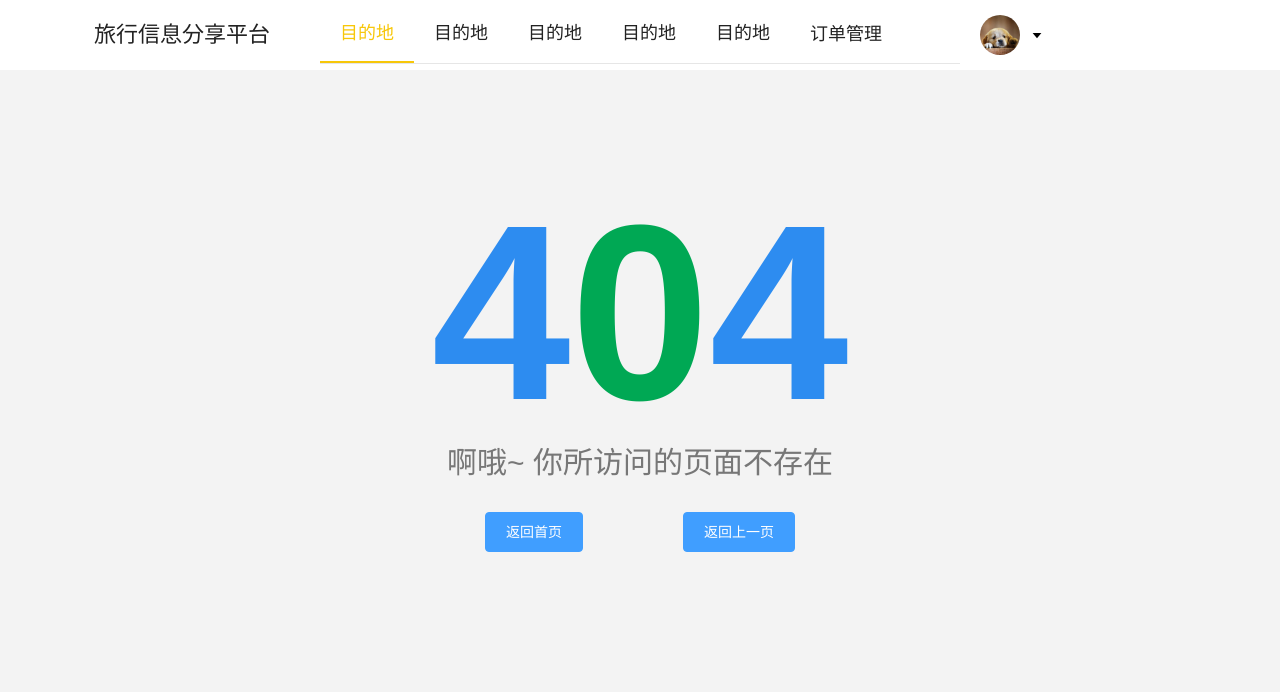
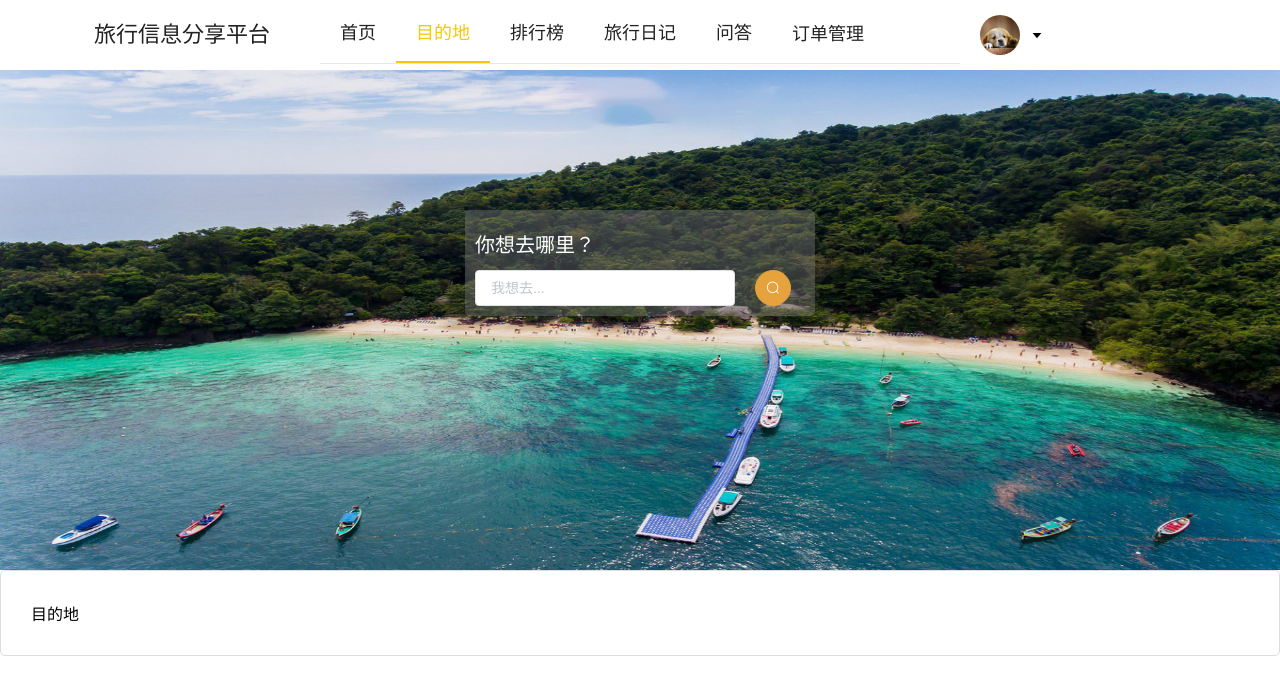
Before and after one commit to luckljq/travelWeb, a Vue app: page /destination in a window 1280 px wide. Before the commit this address led to /404. Shown: the top 692 px of the page. Built offline with nearby package versions, Linux system fonts and the light colour scheme; a small style sheet from the web is missing.

Commit message:
初始化：初始化页面，开始制作目的地页面

```diff
--- a/src/components/common/Header.vue
+++ b/src/components/common/Header.vue
@@ -9,16 +9,16 @@
                 </el-col>
                 <el-col :span="12">
                     <el-menu class="el-menu-demo"
-                             :default-active="activeIndex"
+                             :default-active="onRoutes"
                              mode="horizontal"
                              text-color="#222222"
                              active-text-color="#F7C709"
                              @select="handleSelect" router>
-                        <el-menu-item index="dashboard" style="font-size: 18px">目的地</el-menu-item>
-                        <el-menu-item index="2" style="font-size: 18px">目的地</el-menu-item>
-                        <el-menu-item index="3" style="font-size: 18px">目的地</el-menu-item>
-                        <el-menu-item index="4" style="font-size: 18px">目的地</el-menu-item>
-                        <el-menu-item index="5" style="font-size: 18px">目的地</el-menu-item>
+                        <el-menu-item index="dashboard" style="font-size: 18px">首页</el-menu-item>
+                        <el-menu-item index="destination" style="font-size: 18px">目的地</el-menu-item>
+                        <el-menu-item index="rankingList" style="font-size: 18px">排行榜</el-menu-item>
+                        <el-menu-item index="diary" style="font-size: 18px">旅行日记</el-menu-item>
+                        <el-menu-item index="questions" style="font-size: 18px">问答</el-menu-item>
                         <el-menu-item index="6" style="font-size: 18px"><a href="https://www.ele.me" target="_blank">订单管理</a></el-menu-item>
                     </el-menu>
                 </el-col>
@@ -55,6 +55,9 @@
         computed: {
             username() {
                 return this.$store.getters.getUser.username;
+            },
+            onRoutes(){
+                return this.$route.path.replace('/','');
             }
         },
         methods: {
--- a/src/components/page/Dashboard.vue
+++ b/src/components/page/Dashboard.vue
@@ -1,7 +1,6 @@
 <template>
     <div>
-        <div class="header-box">
-        </div>
+
         <div class="container">
             <el-row :gutter="20">
                 <el-col :span="8">
@@ -235,12 +234,6 @@
 
 
 <style scoped>
-    .header-box {
-        background: url("../../assets/img/header.jpg") no-repeat;
-        background-size: 100% 100%;
-        width: 100%;
-        height: 500px;
-    }
     .el-row {
         margin-bottom: 20px;
     }
--- /dev/null
+++ b/src/components/page/Destination.vue
@@ -0,0 +1,63 @@
+<template>
+    <div>
+        <div class="header-box">
+            <div class="ms-login">
+                <div class="ms">
+                <div class="ms-title">你想去哪里？</div>
+                    <el-input v-model="name" placeholder="我想去..." size="medium" class="handle-input"/>
+                    <el-button icon="el-icon-search" circle size="medium" type="warning"></el-button>
+                </div>
+            </div>
+        </div>
+        <div class="container">
+        目的地
+        </div>
+    </div>
+</template>
+<script>
+    export default {
+        name: 'destination',
+        data() {
+            return {
+                name:'',
+            }
+        }
+    }
+</script>
+<style scoped>
+    .handle-input {
+        width: 260px;
+        margin-right: 20px;
+        display: inline-block;
+    }
+    .header-box {
+        background: url("../../assets/img/header.jpg") no-repeat;
+        background-size: 100% 100%;
+        width: 100%;
+        height: 500px;
+    }
+    .ms-title{
+        width:100%;
+        line-height: 50px;
+        font-size:20px;
+        color: #fff;
+    }
+    .ms-login{
+        position: absolute;
+        left:50%;
+        top:50%;
+        width:350px;
+        margin:-190px 0 0 -175px;
+        border-radius: 5px;
+        background: rgba(128,128,128, 0.4);
+        overflow: hidden;
+    }
+    .login-btn button{
+        width:100%;
+        height:36px;
+        margin-bottom: 10px;
+    }
+    .ms{
+        padding: 10px;
+    }
+</style>
--- /dev/null
+++ b/src/components/page/Diary.vue
@@ -0,0 +1,18 @@
+<template>
+    <div>
+        <div class="container">
+            旅行日记
+        </div>
+    </div>
+</template>
+<script>
+    export default {
+        name: 'diary',
+        data() {
+            return {}
+        }
+    }
+</script>
+<style scoped>
+
+</style>
--- /dev/null
+++ b/src/components/page/Questions.vue
@@ -0,0 +1,18 @@
+<template>
+    <div>
+        <div class="container">
+            问答
+        </div>
+    </div>
+</template>
+<script>
+    export default {
+        name: 'questions',
+        data() {
+            return {}
+        }
+    }
+</script>
+<style scoped>
+
+</style>
--- /dev/null
+++ b/src/components/page/RankingList.vue
@@ -0,0 +1,18 @@
+<template>
+    <div>
+        <div class="container">
+            排行榜
+        </div>
+    </div>
+</template>
+<script>
+    export default {
+        name: 'rankingList',
+        data() {
+            return {}
+        }
+    }
+</script>
+<style scoped>
+
+</style>
--- a/src/router/index.js
+++ b/src/router/index.js
@@ -21,6 +21,26 @@ export default new Router({
                     meta: { title: '系统首页' }
                 },
                 {
+                    path: '/destination',
+                    component: resolve => require(['../components/page/Destination.vue'], resolve),
+                    meta: { title: '目的地' }
+                },
+                {
+                    path: '/rankingList',
+                    component: resolve => require(['../components/page/RankingList.vue'], resolve),
+                    meta: { title: '排行榜' }
+                },
+                {
+                    path: '/diary',
+                    component: resolve => require(['../components/page/Diary.vue'], resolve),
+                    meta: { title: '旅行日记' }
+                },
+                {
+                    path: '/questions',
+                    component: resolve => require(['../components/page/Questions.vue'], resolve),
+                    meta: { title: '问答' }
+                },
+                {
                     path: '/404',
                     component: resolve => require(['../components/page/404.vue'], resolve),
                     meta: { title: '404' }
```
